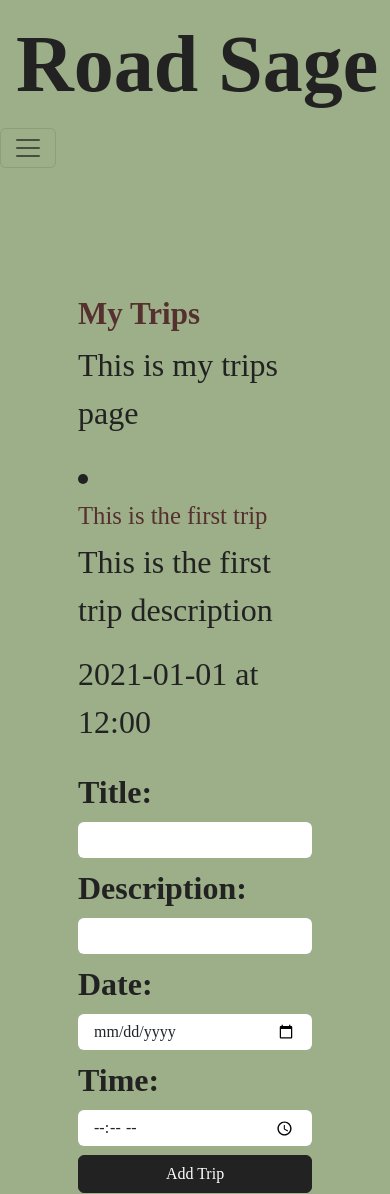
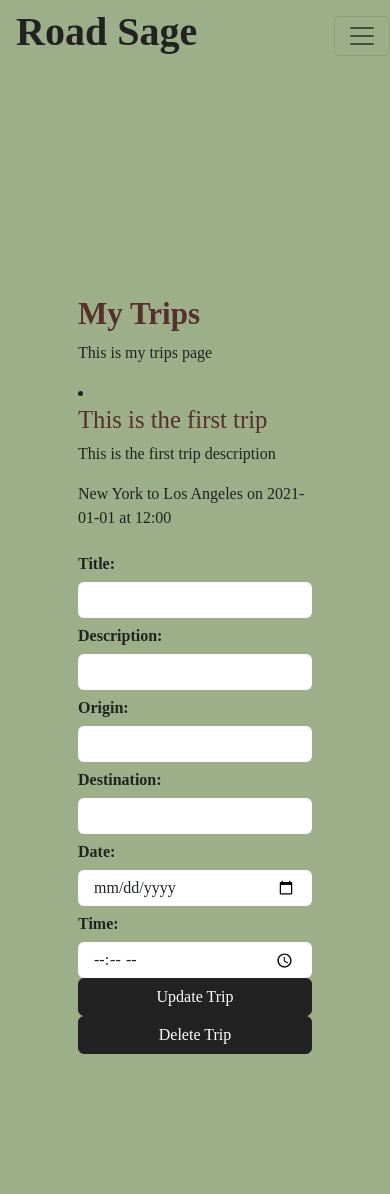
Before and after one commit to begirlz/RoadSage, a React (Create React App) app in the folder client/: page /myTrips in a window 390 px wide. After the commit the page ends 1054 px from the top, so only its background shows below. Built offline with nearby package versions, Linux system fonts and the light colour scheme; a web font is replaced by a local one.

Commit message:
revert to working version with savetrips

```diff
--- a/client/src/components/Googlemaps.js
+++ b/client/src/components/Googlemaps.js
@@ -48,28 +48,34 @@ function MyComponent() {
   const [saveTrip] = useMutation(SAVE_TRIP);
 
   const handleSaveTrip = async (originInput, destinationInput) => {
-    console.log(originInput +"," + destinationInput);
-  // console.log(typeof originInput);
-    // const SavedTripInput =  (originInput, destinationInput);
+    console.log(originInput + "," + destinationInput);
+
     // const SavedTripInput =  {origin: originInput, destination: destinationInput};
-    // console.log(typeof SavedTripInput);
+
     const token = Auth.loggedIn() ? Auth.getToken() : null;
-    // console.log(SavedTripInput);
-    // console.log({...SavedTripInput});
 
     if (!token) {
+      alert('Please login');
       return false;
     }
     if (originInput === "" && destinationInput === "") {
       console.error('You have not searched for any route');
     }
     try {
-      console.log('savetrip: ' + originInput +',' + destinationInput);
-
+      console.log('savetrip: ' + originInput + ',' + destinationInput);
       await saveTrip({
         // variables: { trip: {...SavedTripInput} }
-        variables: { trip: {tripId: '1', origin: originInput, destination: destinationInput} }
+        variables: {
+          trip: {
+            tripId: '1',
+            origin: originInput,
+            destination: destinationInput
+          }
+        }
       });
+
+      alert('Trip saved successfully');
+
     } catch (err) {
       console.error(err);
     }
@@ -84,36 +90,49 @@ function MyComponent() {
 
   return (
     <div id="big-box" className="main-container">
-      <div  id="small-box">
+      <div id="small-box">
 
         <form id="frm_search" className="mb-2">
-          <div className="form-group row d-flex align-items-center">
-            <label htmlFor="txt_origin" className='col-lg-2 col-form-label'>
+          <div className="form-group row d-flex align-items-center justify-content-center">
+            <div className='col-lg-2  form-label'>
+              <label htmlFor="txt_origin" className='w-100 col-form-label '>
                 <b>Origin :</b>
               </label>
-            <div className="col-lg-3 ">
-              <input className="form-control" type="text" name='origin' id="txt_origin" placeholder='origin' ref={originInput} />
             </div>
-            <label htmlFor="txt_destination" className='col-lg-2 col-form-label'>
-              <b>Description:</b>
+            <div className="col-lg-4 ">
+              <input className="form-control w-100" type="text" name='origin' id="txt_origin" placeholder='origin' ref={originInput} />
+            </div>
+            <div className='col-lg-2 form-label'>
+              <label htmlFor="txt_destination" className='w-100 col-form-label '>
+                <b>Destination: </b>
               </label>
-            <div className="col-lg-3">
-              <input className="form-control" type="text" name="destination" id="txt_destination" placeholder='destination' ref={destinationInput} />
             </div>
+            <div className="col-lg-4">
+              <input className="form-control w-100" type="text" name="destination" id="txt_destination" placeholder='destination' ref={destinationInput} />
+            </div>
+          </div>
+          <div className="form-group row d-flex justify-content-end">
             <div className='col-lg-2'>
               <button
-                className='btn btn-light'
+                className='btn btn-light w-100'
                 type='button'
                 onClick={searchRoute}>
                 Search
               </button>
+            </div>
+
+            {/* Allow only logged in user to save trip */}
+            {Auth.loggedIn() && (
+              <div className='col-lg-2'>
                 <button
-                className='btn btn-light'
+                  className='btn btn-light w-100'
                   type='button'
                   onClick={() => handleSaveTrip(originInput.current.value, destinationInput.current.value)}>
                   Save
                 </button>
               </div>
+            )}
+
           </div>
         </form>
 
--- a/client/src/components/MyTrips.js
+++ b/client/src/components/MyTrips.js
@@ -1,5 +1,4 @@
 import React, { useState } from "react";
-
 function MyTrips() {
   const [trips, setTrips] = useState([
     {
@@ -8,20 +7,24 @@ function MyTrips() {
       description: "This is the first trip description",
       date: "2021-01-01",
       time: "12:00",
+      origin: "New York",
+      destination: "Los Angeles",
     },
   ]);
-
   const [id, setId] = useState(1);
   const [title, setTitle] = useState("");
   const [description, setDescription] = useState("");
   const [date, setDate] = useState("");
   const [time, setTime] = useState("");
-
-  function addTrip() {
+  const [origin, setOrigin] = useState("");
+  const [destination, setDestination] = useState("");
+  function updateTrip() {
     const newTrip = {
       id: id,
       title: title,
       description: description,
+      origin: origin,
+      destination: destination,
       date: date,
       time: time,
     };
@@ -29,36 +32,39 @@ function MyTrips() {
     setId(id + 1);
     setTitle("");
     setDescription("");
+    setOrigin("");
+    setDestination("");
     setDate("");
     setTime("");
   }
-
+  function deleteTrip(index) {
+    const newTrips = [...trips];
+    newTrips.splice(index, 1);
+    setTrips(newTrips);
+  }
   function handleSubmit(event) {
     event.preventDefault();
-    addTrip();
+    updateTrip();
   }
-
   return (
-
     <div id="big-box" className="main-container col-lg-10 col-sm-10">
       <div className="inner-container text-light">
-        <h2><strong>My Trips</strong></h2>
+        <h2>
+          <strong>My Trips</strong>
+        </h2>
         <p>This is my trips page</p>
         {trips.map((trip) => (
           <li key={trip.id}>
             <h4>{trip.title}</h4>
             <p>{trip.description}</p>
             <p>
-              {trip.date} at {trip.time}
+            {trip.origin} to {trip.destination} on {trip.date} at {trip.time}
             </p>
           </li>
         ))}
-
         <form id="frm_search" className="mb-2" onSubmit={handleSubmit}>
           <div className="form-group row d-flex align-items-center">
-            <label htmlFor="title"
-              className='col-lg-2 col-form-label'
-            >
+            <label htmlFor="title" className="col-lg-2 col-form-label">
               <b>Title: </b>
             </label>
             <div className="col-lg-4 ">
@@ -70,7 +76,7 @@ function MyTrips() {
                 onChange={(e) => setTitle(e.target.value)}
               />
             </div>
-            <label htmlFor="description" className='col-lg-2 col-form-label'>
+            <label htmlFor="description" className="col-lg-2 col-form-label">
               <b>Description:</b>
             </label>
             <div className="col-lg-4">
@@ -84,9 +90,33 @@ function MyTrips() {
             </div>
           </div>
           <div className="form-group row d-flex align-items-center">
-            <label htmlFor="date"
-              className='col-lg-2 col-form-label'
-            >
+            <label htmlFor="origin" className="col-lg-2 col-form-label">
+              <b>Origin:</b>
+            </label>
+            <div className="col-lg-4">
+              <input
+                className="form-control"
+                type="text"
+                id="origin"
+                value={origin}
+                onChange={(e) => setOrigin(e.target.value)}
+              />
+            </div>
+            <label htmlFor="destination" className="col-lg-2 col-form-label">
+              <b>Destination:</b>
+            </label>
+            <div className="col-lg-4">
+              <input
+                className="form-control"
+                type="text"
+                id="destination"
+                value={destination}
+                onChange={(e) => setDestination(e.target.value)}
+              />
+            </div>
+          </div>
+          <div className="form-group row d-flex align-items-center">
+            <label htmlFor="date" className="col-lg-2 col-form-label">
               <b> Date: </b>
             </label>
             <div className="col-lg-4 ">
@@ -98,7 +128,7 @@ function MyTrips() {
                 onChange={(e) => setDate(e.target.value)}
               />
             </div>
-            <label htmlFor="time" className='col-lg-2 col-form-label'>
+            <label htmlFor="time" className="col-lg-2 col-form-label">
               <b>Time: </b>
             </label>
             <div className="col-lg-4">
@@ -109,82 +139,29 @@ function MyTrips() {
                 value={time}
                 onChange={(e) => setTime(e.target.value)}
               />
-
             </div>
           </div>
           <div className="form-group row d-flex justify-content-end">
-          <div className='col-lg-3'>
+            <div className="col-lg-3">
               <button
-                className='btn btn-light  w-100'
-                type='button'
-              //onClick={searchRoute}
+                className="btn btn-light  w-100"
+                type="submit"
+                onClick={handleSubmit}
               >
-                Add Trip
+                Update Trip
+              </button>
+              <button
+                className="btn btn-light  w-100"
+                type="button"
+                onClick={() => deleteTrip(trips.length - 1)}
+              >
+                Delete Trip
               </button>
             </div>
           </div>
         </form>
-
-        {/* <form className="w-100"
-          onSubmit={handleSubmit}>
-          <div className="w-100">
-            <div className="col-lg-3">
-              <label htmlFor="title">
-                Title:
-                <input
-                  className="form-control"
-                  type="text"
-                  id="title"
-                  value={title}
-                  onChange={(e) => setTitle(e.target.value)}
-                />
-              </label>
-            </div>
-            <div className="col-lg-3">
-              <label htmlFor="description">
-                Description:
-                <input
-                  className="form-control"
-                  type="text"
-                  id="description"
-                  value={description}
-                  onChange={(e) => setDescription(e.target.value)}
-                />
-              </label>
-            </div>
-          </div>
-
-          <div className="">
-            <label htmlFor="date">
-              Date:
-              <input
-                className="form-control"
-                type="date"
-                id="date"
-                value={date}
-                onChange={(e) => setDate(e.target.value)}
-              />
-            </label>
-          </div>
-          <div className="">
-            <label htmlFor="time">
-              Time:
-              <input
-                className="form-control"
-                type="time"
-                id="time"
-                value={time}
-                onChange={(e) => setTime(e.target.value)}
-              />
-            </label>
-          </div>
-          <button type="button" className="btn btn-light">Add Trip</button>
-        </form> */}
       </div>
-
-
     </div>
   );
 }
-
 export default MyTrips;
--- a/client/src/components/Navbar.js
+++ b/client/src/components/Navbar.js
@@ -15,20 +15,28 @@ function Header() {
     // set modal display state
     const [showModal, setShowModal] = useState(false);
 
+    // const [isBackground, setisBackground] = useState(false)
+    const [isFixedTop, setisFixedTop] = useState()
+    window.onload = () => {
+        setisFixedTop(false);
+    }
     return (
         <header>
             <Tooltip anchorSelect=".menu-item" />
-            <nav className="navbar navbar-expand-lg mb-2 fixed-top text-muted">
 
-                <div className="navbar">
+            <nav className={`${isFixedTop ? '' : 'fixed-top'}
+                navbar navbar-expand-lg mb-2 text-muted
+                `}
+            // "navbar navbar-expand-lg mb-2 fixed-top text-muted"
+            >
+                <div className="">
                     <div className="ms-3">
                         <h1 className="h1-header text-light">
                             Road Sage
                         </h1>
                     </div>
                 </div>
-
-                <button className={`navbar-toggler ${isCollapse ? '' : ''}`}
+                <button className={`navbar-nav navbar-toggler ${isCollapse ? '' : ''}`}
                     type="button"
                     onClick={() => {
                         setisCollapse(!isCollapse)
@@ -52,6 +60,9 @@ function Header() {
                                     className=""
                                     spy="true"
                                     smooth="true"
+                                    onClick={() => {
+                                        setisFixedTop(false);
+                                    }}
                                 >
                                     <img className='card-img menu-item'
                                         alt='Home'
@@ -69,6 +80,9 @@ function Header() {
                                     className=""
                                     spy="true"
                                     smooth="true"
+                                    onClick={() => {
+                                        setisFixedTop(true);
+                                    }}
                                 >
                                     <img className='card-img menu-item'
                                         alt='searchMaps'
@@ -84,6 +98,9 @@ function Header() {
                                     className=""
                                     spy="true"
                                     smooth="true"
+                                    onClick={() => {
+                                        setisFixedTop(true);
+                                    }}
                                 >
                                     <img className='card-img menu-item'
                                         alt='MyTrips'
@@ -92,7 +109,9 @@ function Header() {
                                 </Link>
                             </div>
                         </div>
-                        <div className="navbar-nav d-inline-flex me-sm-2 buger-menu">
+
+                        {/* Features */}
+                        {/* <div className="navbar-nav d-inline-flex me-sm-2 buger-menu">
                             <div className="my-2 my-sm-0">
                                 <Link
                                     to="Account"
@@ -106,7 +125,7 @@ function Header() {
                                         src="https://img.icons8.com/pastel-glyph/64/null/person-male--v2.png" />
                                 </Link>
                             </div>
-                        </div>
+                        </div> */}
 
                         {/* if user is logged in show saved books and logout */}
                         {Auth.loggedIn() ? (
@@ -150,6 +169,7 @@ function Header() {
                     </div>
                 </div>
             </nav>
+
             <Modal
                 animation={false}
                 centered
--- a/client/src/index.css
+++ b/client/src/index.css
@@ -19,41 +19,111 @@ code {
 
 .h1-header {
   font-family: 'Rampart One', cursive;
-  font-size: 130px!important;
-  font-weight: bold!important;
+  font-size: 500% !important;
+  font-weight: bold !important;
 }
 
 .navbar {
-  background: transparent;
-  box-shadow: none;
+  /* background: transparent;
+  box-shadow: none; */
+  /* overflow: hidden;
+  position: fixed!important;
+  top: 0!important;
+  width: 100%;
+  border-width: 0 0 1px; */
 }
 
-@media (max-width: 991.98px) {
-  .navbar-expand-lg .navbar-collapse .buger-menu{
-    transform: scale(0.5);
-    height: 10px;
-    padding-bottom: 10%;
+@media screen and (max-width: 300px) {
+
+  h1,
+  body,
+  .menu-item {
+    font-size: 90% !important;
   }
+
   .h1-header {
-    font-size: 60px!important;
+    font-size: 150% !important;
   }
-  .collapse-center {
-    justify-content: center!important;
+
+  .navbar-expand-lg .navbar-collapse .buger-menu {
+    transform: scale(0.3);
   }
 }
-@media (max-width: 1199.98px) {
-  .h1-header {
-    font-size: 80px!important;
+
+@media screen and (min-width: 300px) {
+  @media screen and (max-width: 500px) {
+
+    h1,
+    body,
+    .menu-item {
+      font-size: 100% !important;
+    }
+
+    .h1-header {
+      font-size: 250% !important;
+    }
+
+    .navbar-expand-lg .navbar-collapse .buger-menu {
+      transform: scale(0.3);
+    }
   }
- }
+}
+
+@media screen and (min-width: 500px) {
+  @media screen and (max-width: 900px) {
+
+    h1,
+    body,
+    .menu-item {
+      font-size: 150% !important;
+    }
+
+    .h1-header {
+      font-size: 300% !important;
+    }
+
+    .navbar-expand-lg .navbar-collapse .buger-menu {
+      transform: scale(0.3);
+    }
+
+    .navbar {
+      position: fixed;
+    }
+  }
+}
+
+@media screen and (min-width: 900px) {
+  @media screen and (max-width: 1400px) {
+
+    h1,
+    body,
+    .menu-item {
+      font-size: 180% !important;
+    }
+
+    .h1-header {
+      font-size: 400% !important;
+    }
+
+    .navbar-expand-lg .navbar-collapse .buger-menu {
+      transform: scale(0.5);
+    }
+  }
+}
+
+@media screen and (max-width: 1400px) {
+  .collapse-center {
+    justify-content: center !important;
+  }
+}
 
 .homepage {
-  height:100vh;
-  width: 100vw!important;
-  min-height:400px;
-  background-size:cover;
-  background-image:url('./img/road.gif');
-  background-position: center!important;
+  height: 100vh;
+  width: 100vw !important;
+  min-height: 400px;
+  background-size: cover;
+  background-image: url('./img/road.gif');
+  background-position: center !important;
 }
 
 .hidden-spacer {
@@ -70,23 +140,24 @@ code {
 #small-box {
   width: 60%;
   height: 30%;
-  /* font-family: 'Indie Flower', cursive; */
 }
 
 .peace {
   font-family: 'Lobster', cursive;
 }
+
 .roadrage {
   font-family: 'Kosugi Maru', sans-serif;
 }
+
 .main-container {
-  height:100vh;
-  width: 100vw!important;
-  min-height:400px;
+  height: 100vh;
+  width: 100vw !important;
+  min-height: 400px;
 }
+
 .main-container .inner-container {
   width: 60%;
   height: 30%;
 
-  /* font-family: 'Indie Flower', cursive; */
 }
--- a/client/src/pages/Home.js
+++ b/client/src/pages/Home.js
@@ -1,7 +1,12 @@
 import React from "react";
+
+
 
 const Home = () => {
   return (
+    // <div>
+    // </div>
+
     <div className="homepage" id="big-box">
         <div id="small-box" >
           <h1 className="text-muted">The trip planner that gives you <span className='peace'>PEACE</span> instead of <span className="roadrage">ROAD RAGE</span></h1>
```
Also changed, not shown: 1 other file (tests, documents, lock files or other folders). Lines whose indentation alone changed are shown as unchanged.
